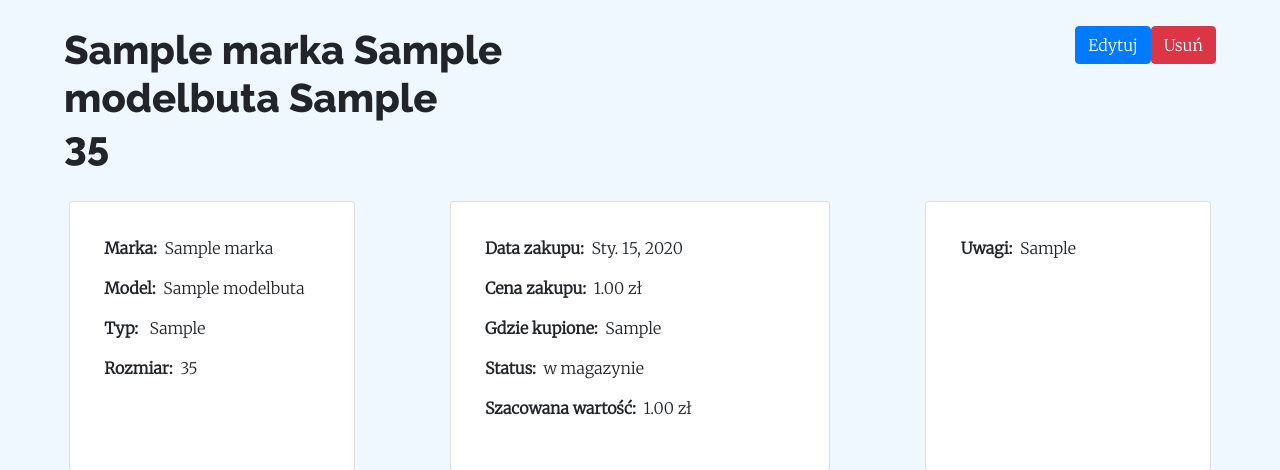
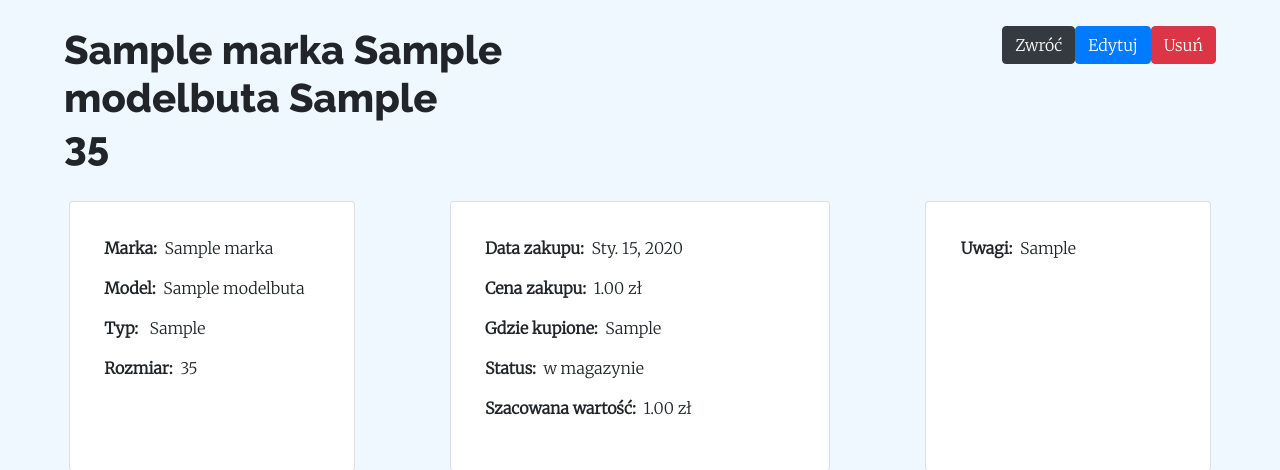
Before and after one commit to Oscris1/shoes-project, a Django app: page /magazyn/1/ in a window 1280 px wide. Shown: the part 56-526 px from the top of the page. Run offline with Django 3.2, Linux system fonts and the light colour scheme; a user stored in the database is signed in; tables that the repository leaves empty hold one stand-in row (values such as "Sample post").

Commit message:
added button to "DokonajZwrotu" create view

```diff
--- a/templates/magazyn/magazyn_detail.html
+++ b/templates/magazyn/magazyn_detail.html
@@ -11,6 +11,9 @@
             <div class="col-6">
                  <a href="{% url 'magazyn_delete' para.pk %}" class="btn btn-danger float-right">Usuń</a>
                  <a href="{% url 'magazyn_update' para.pk %}" class="btn btn-primary float-right">Edytuj</a>
+                 {% if para.status == "w magazynie" %}
+                    <a href="{% url 'zwrot_create' para.pk %}" class="btn btn-dark float-right">Zwróć</a>
+                 {% endif %}
             </div>
         </div>
 
```
